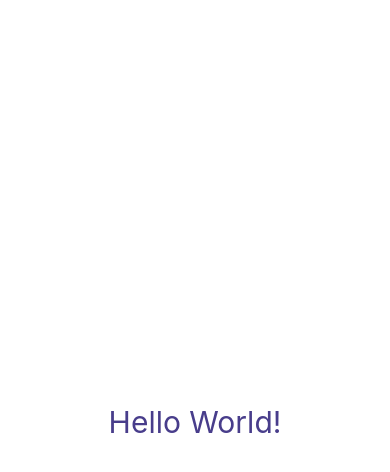
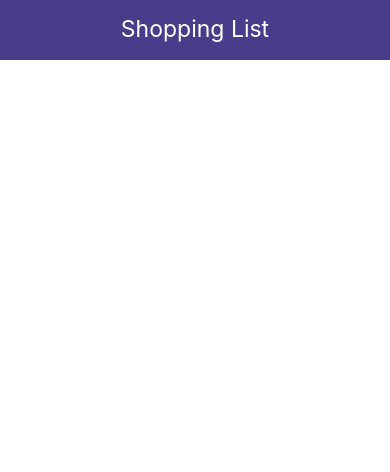
Before and after one commit to A-K-M-Fozlol-Hoq/shoppingList, a React Native app: screen / in a window 390 px wide. Shown: the top 472 px of the page. Built offline with nearby package versions, Linux system fonts and the light colour scheme.

Commit message:
header component on progress

```diff
--- a/App.js
+++ b/App.js
@@ -1,10 +1,11 @@
 import React from 'react';
-import {View, Text, StyleSheet} from 'react-native';
+import {View, Text, StyleSheet, Image} from 'react-native';
+import Header from './components/Header';
 
 const App = () => {
   return (
     <View style={style.container}>
-      <Text style={style.text}>Hello World!</Text>
+      <Header></Header>
     </View>
   );
 };
@@ -12,12 +13,8 @@ const App = () => {
 const style = StyleSheet.create({
   container:{
     flex: 1,
-    justifyContent: 'center',
-    alignItems: 'center'
-  },
-  text:{
-    color: 'darkslateblue',
-    fontSize:30}
+    // paddingTop:60,
+  }
 
 })
 
--- /dev/null
+++ b/components/Header.js
@@ -0,0 +1,26 @@
+import React from 'react';
+import {View, Text, StyleSheet} from 'react-native';
+
+const Header = () => {
+  return (
+    <View style={style.header}>
+      <Text style={style.text}>Shopping List</Text>
+
+    </View>
+  );
+};
+
+const style = StyleSheet.create({
+  header:{
+    height:60,
+    padding:15,
+    backgroundColor:'darkslateblue'
+  },
+  text:{
+    color: '#fff',
+    fontSize:23,
+    textAlign: 'center'
+  }
+})
+
+export default Header;
```
